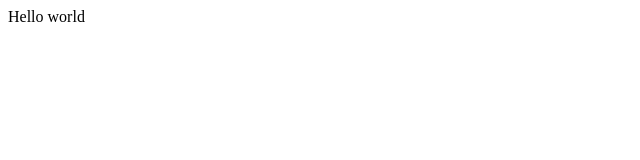
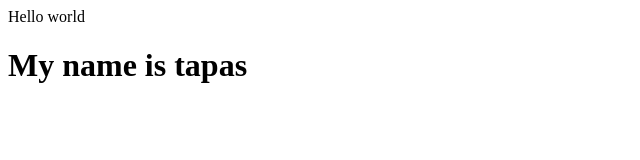
Before and after one commit to code4tapas/AI-learning, a plain HTML site: page index.html in a window 1280 px wide. Shown: the whole page, without its empty margins (0-640 px from the left). Drawn offline with Linux system fonts and the light colour scheme.

Commit message:
H1 added

```diff
--- a/index.html
+++ b/index.html
@@ -1 +1,2 @@
 <p>Hello world</p>
+<h1>My name is tapas</h1>
```
